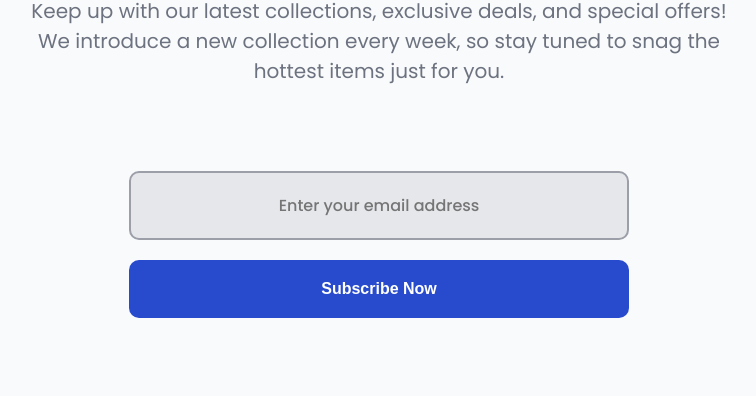
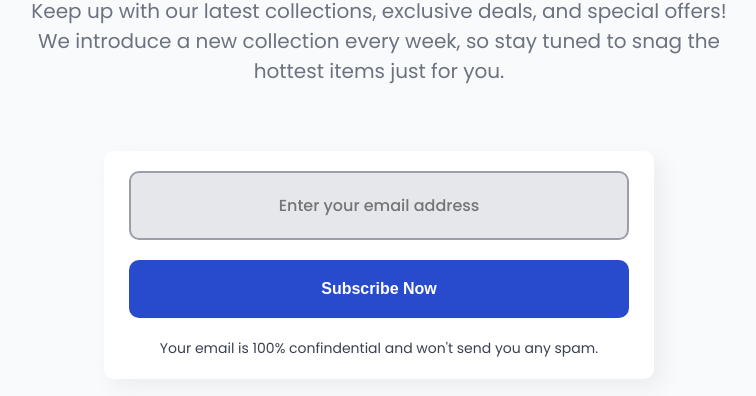
Before and after one commit to yipwreck/join-our-newsletter, a plain HTML site: page index.html in a window 1280 px wide. Shown: the part 272-668 px from the top of the page, without its empty margins (261-1017 px from the left). Drawn offline with Linux system fonts and the light colour scheme.

Commit message:
css styling changes

```diff
--- a/index.html
+++ b/index.html
@@ -37,13 +37,18 @@
     <form method="POST" action="index.html">
       <input class="container" type="email" name="email" placeholder="Enter your email address" required>
     </form>
+    <div class="container button">
+      <button>
+        Subscribe Now
+      </button>
+    </div>
+    <div class ="container info-text">
+      Your email is 100% confindential and won't send you any spam.
+    </div>
   </div>
 
-  <div class="container button">
-    <button>
-      Subscribe Now
-    </button>
-  </div>
+
+
 </div>
 </body>
 
--- a/style.css
+++ b/style.css
@@ -27,7 +27,10 @@ h1 {
 }
 
 .form {
-    background: ;
+    background-color: #FFFFFF;
+    width: 550px;
+    border-radius: 10px;
+    box-shadow: 8px 8px 20px 0px rgba(85, 85, 85, 0.08);
 }
 
 input[placeholder] {
@@ -55,3 +58,11 @@ button {
     padding: 20px;
     border: none;
 }
+
+.info-text {
+    font-family: 'Poppins', sans-serif, 'Roboto';
+    font-size: 14px;
+    font-weight: 400;
+    margin-bottom: 20px;
+    color:#394150;
+}
```
